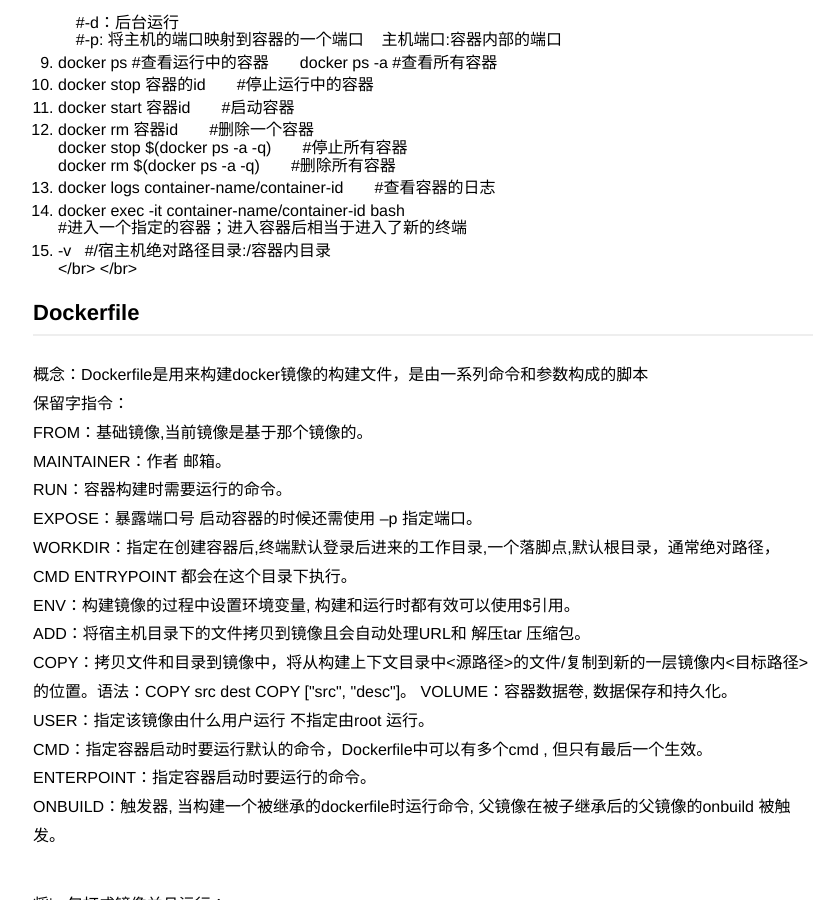
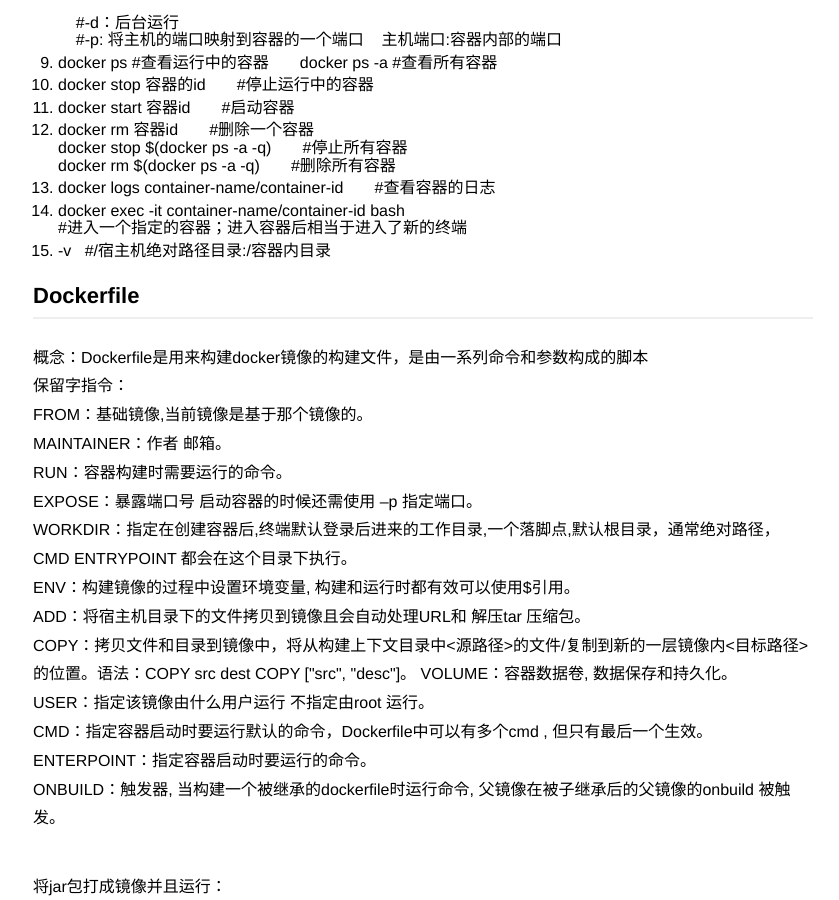
Before and after one commit to sunzhensky/sunzhensky.github.io, a Jekyll site: the page built from _posts/2019-12-09-docker.md, in a window 1280 px wide and 900 px high, scrolled down 2158 px. Shown: the whole window, without its empty margins (217-1056 px from the left). Built offline with Jekyll 4.4.1, drawn with Linux system fonts in a browser that asks for light colours.

Commit message:
Update 2019-12-09-docker.md

```diff
--- a/_posts/2019-12-09-docker.md
+++ b/_posts/2019-12-09-docker.md
@@ -81,12 +81,10 @@
 14. docker exec -it container-name/container-id bash<br>
     #进入一个指定的容器；进入容器后相当于进入了新的终端<br>
 15. -v &nbsp; #/宿主机绝对路径目录:/容器内目录<br>
-</br>
-</br>
 
 Dockerfile
 -
-概念：Dockerfile是用来构建docker镜像的构建文件，是由一系列命令和参数构成的脚本<br>
+**概念**：Dockerfile是用来构建docker镜像的构建文件，是由一系列命令和参数构成的脚本<br>
 保留字指令：<br>
 FROM：基础镜像,当前镜像是基于那个镜像的。<br>
 MAINTAINER：作者  邮箱。<br>
```
